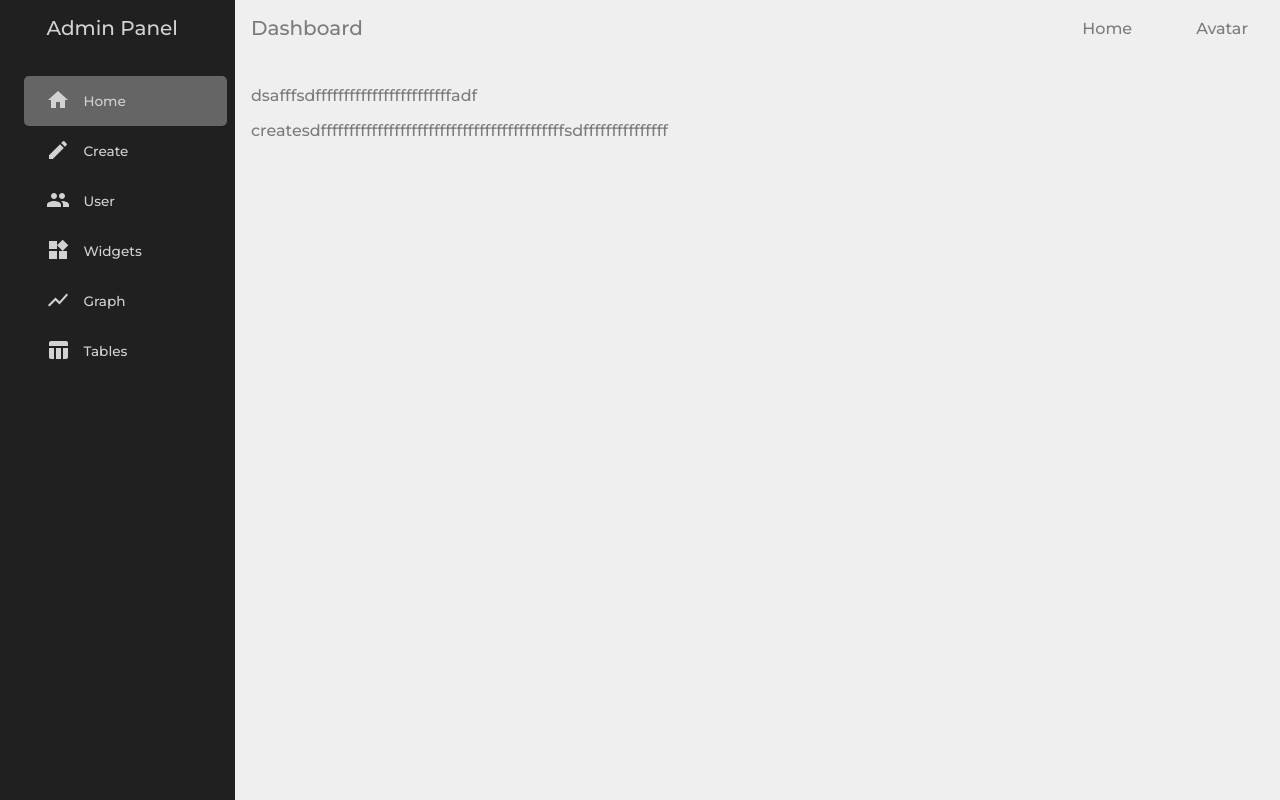
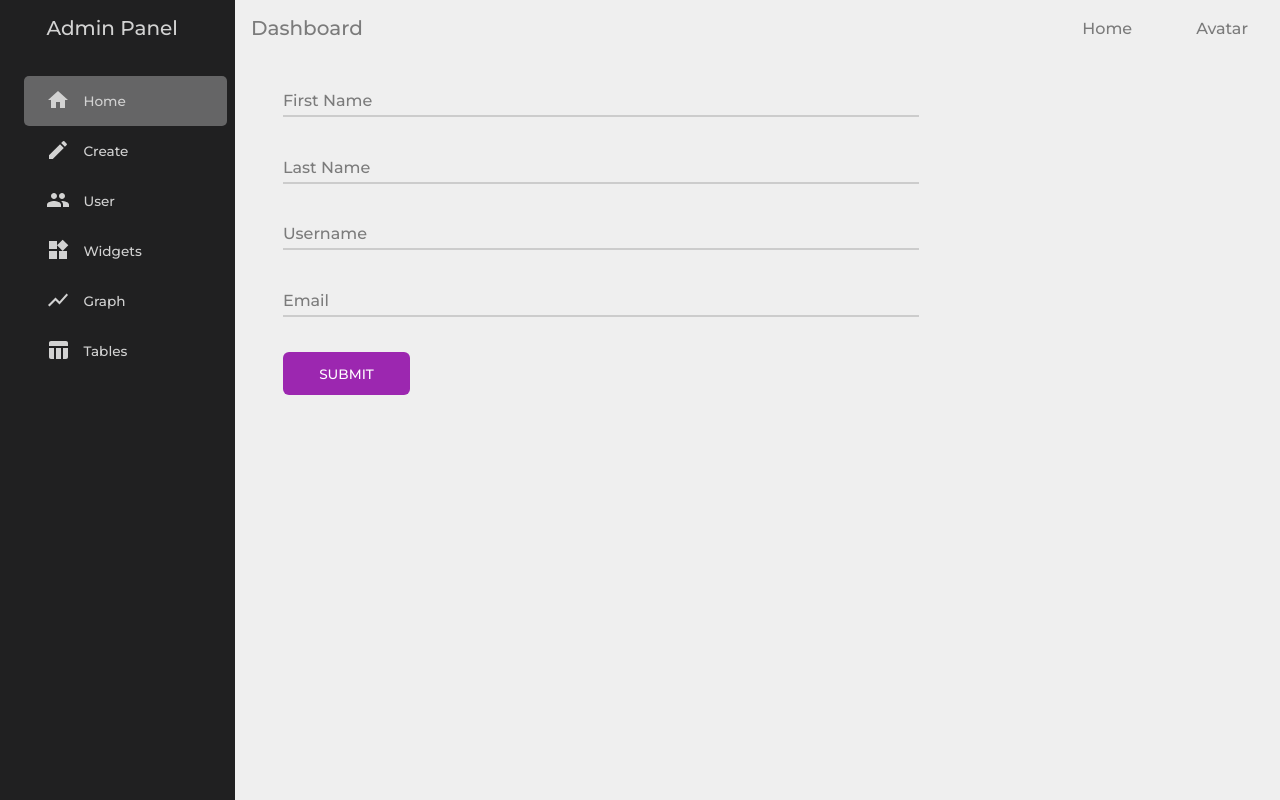
Before and after one commit to birajrb/admin-panel-css, a React (Create React App) app: page /create in a window 1280 px wide. Built offline with nearby package versions, Linux system fonts and the light colour scheme.

Commit message:
Adds json server and form styles

```diff
--- /dev/null
+++ b/data/db.json
@@ -0,0 +1,11 @@
+{
+  "details": [
+    {
+      "fname": "Monkey D.",
+      "lname": "Luffy",
+      "username": "Luffy",
+      "email": "luffy@gmail.com",
+      "id": 1
+    }
+  ]
+}
--- a/package.json
+++ b/package.json
@@ -10,6 +10,7 @@
     "@testing-library/jest-dom": "^5.11.4",
     "@testing-library/react": "^11.1.0",
     "@testing-library/user-event": "^12.1.10",
+    "json-server": "^0.17.0",
     "react": "^17.0.2",
     "react-dom": "^17.0.2",
     "react-router-dom": "5.2.0",
--- a/src/pages/Create.jsx
+++ b/src/pages/Create.jsx
@@ -2,10 +2,80 @@ import React from "react";
 import styles from "./Create.module.css";
 
 export default function Create() {
+  const handleSubmit = (e) => {
+    e.preventDefault();
+  };
+
+  // const handleAnimation = () => {
+  //   const buttons = document.querySelectorAll(".btn");
+  //   buttons.addEventListener("click", function (e) {
+  //     let x = e.clientX - e.target.offsetLeft;
+  //     let y = e.clientY - e.target.offsetTop;
+
+  //     let ripples = document.createElement("span");
+  //     ripples.style.left = x + "px";
+  //     ripples.style.top = y + "px";
+  //     this.appendChild(ripples);
+
+  //     setTimeout(() => {
+  //       ripples.remove();
+  //     }, 1000);
+  //   });
+  // };
+
   return (
     <div className={styles.container}>
-      <p>dsafffsdffffffffffffffffffffffffadf</p>
-      createsdfffffffffffffffffffffffffffffffffffffffffffsdfffffffffffffff
+      <form className={styles.forms} autoComplete="off" onSubmit={handleSubmit}>
+        <div className={styles.formGroup}>
+          <input
+            className={styles.inputs}
+            type="text"
+            id="fname"
+            name="firstname"
+            placeholder="First Name"
+          ></input>
+          <label for="fname" className={styles.labels}>
+            First Name
+          </label>
+        </div>
+        <div className={styles.formGroup}>
+          <input
+            className={styles.inputs}
+            type="text"
+            id="lastname"
+            name="lastname"
+            placeholder="Last Name"
+          ></input>
+          <label for="lastname" className={styles.labels}>
+            Last Name
+          </label>
+        </div>
+        <div className={styles.formGroup}>
+          <input
+            className={styles.inputs}
+            type="text"
+            id="username"
+            name="username"
+            placeholder="Username"
+          ></input>
+          <label for="username" className={styles.labels}>
+            Username
+          </label>
+        </div>
+        <div className={styles.formGroup}>
+          <input
+            className={styles.inputs}
+            type="text"
+            id="email"
+            name="email"
+            placeholder="Email"
+          ></input>
+          <label for="email" className={styles.labels}>
+            Email
+          </label>
+        </div>
+        <button className={styles.btn}>Submit</button>
+      </form>
     </div>
   );
 }
--- a/src/pages/Create.module.css
+++ b/src/pages/Create.module.css
@@ -1,5 +1,115 @@
 .container {
+  max-width: 700px;
   width: 100%;
   height: 100%;
-  overflow-y: scroll;
+  padding: 1em 2em 0;
+  background: #efefef;
+  /* overflow-y: scroll; */
 }
+
+.forms {
+  display: flex;
+  flex-direction: column;
+}
+
+.formGroup {
+  margin-bottom: 1em;
+  transition: all 300ms;
+}
+
+.labels {
+  font-size: 1rem;
+  display: block;
+  opacity: 1;
+  transform: translateY(-1.65em);
+  transform-origin: 0 0;
+  transition: all 300ms;
+}
+
+.inputs {
+  box-shadow: none;
+  background: #efefef;
+  border-radius: 0;
+  border-color: #ccc;
+  border-style: none none solid none;
+  width: 100%;
+  transition: all 500ms;
+  padding: 0.5em 0;
+  font-size: 0.85rem;
+}
+
+.inputs::placeholder {
+  color: transparent;
+}
+
+.inputs:focus {
+  box-shadow: none;
+  outline: none;
+  border-color: #9c27b0;
+}
+
+.formGroup:focus-within {
+  transform: scale(1.05, 1.05);
+}
+
+.inputs:focus + .labels,
+.inputs:not(:placeholder-shown) + .labels {
+  transform: translateY(-2.8em) scale(0.7);
+}
+
+/* .inputs {
+  width: 100%;
+  padding: 12px 20px;
+  margin-top: 0.5em;
+  margin-bottom: 1.5em;
+  display: inline-block;
+  border: 1px solid #ccc;
+  border-radius: 4px;
+  box-sizing: border-box;
+  font-size: 0.85rem;
+  background: #efefef;
+  outline: none;
+}
+
+.inputs:focus {
+  border: 1px solid #9c27b0;
+} */
+
+.btn {
+  background: #9c27b0;
+  width: 20%;
+  color: white;
+  text-transform: uppercase;
+  padding: 1em 1.5em;
+  border-radius: 6px;
+  cursor: pointer;
+  font-size: 0.85rem;
+  border: 0;
+  outline: 0;
+  transform: scale(1);
+  transition: transform 500ms;
+}
+
+.btn:hover,
+.btn:focus {
+  transform: scale(1.1);
+}
+
+span {
+  position: absolute;
+  background: #fff;
+  transform: translate(-50%, -50%);
+  pointer-events: none;
+  border-radius: 50%;
+  animation: animate 1s linear infinite;
+}
+
+@keyframes animate {
+  0% {
+    transform: scale(1);
+  }
+
+  100% {
+    transform: scale(1.5);
+  }
+}
```
Also changed, not shown: 1 other file (tests, documents, lock files or other folders).
